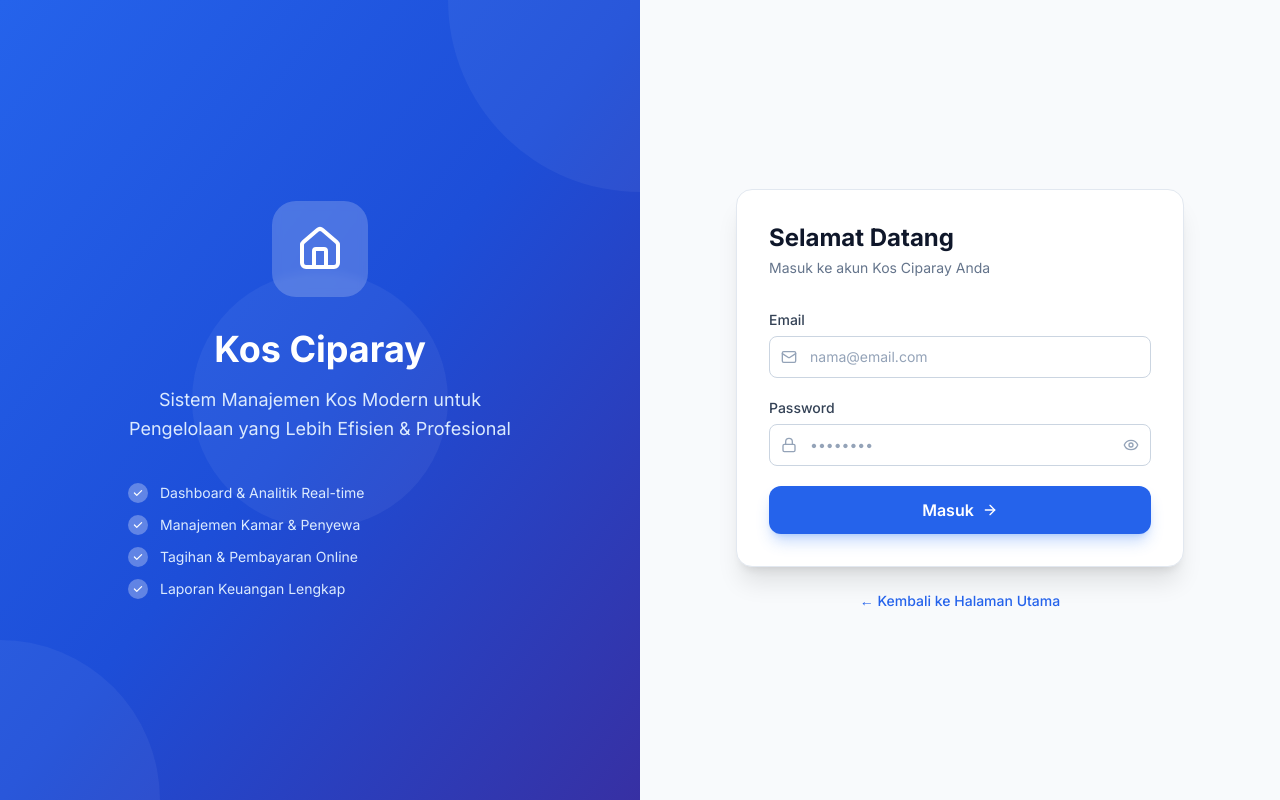
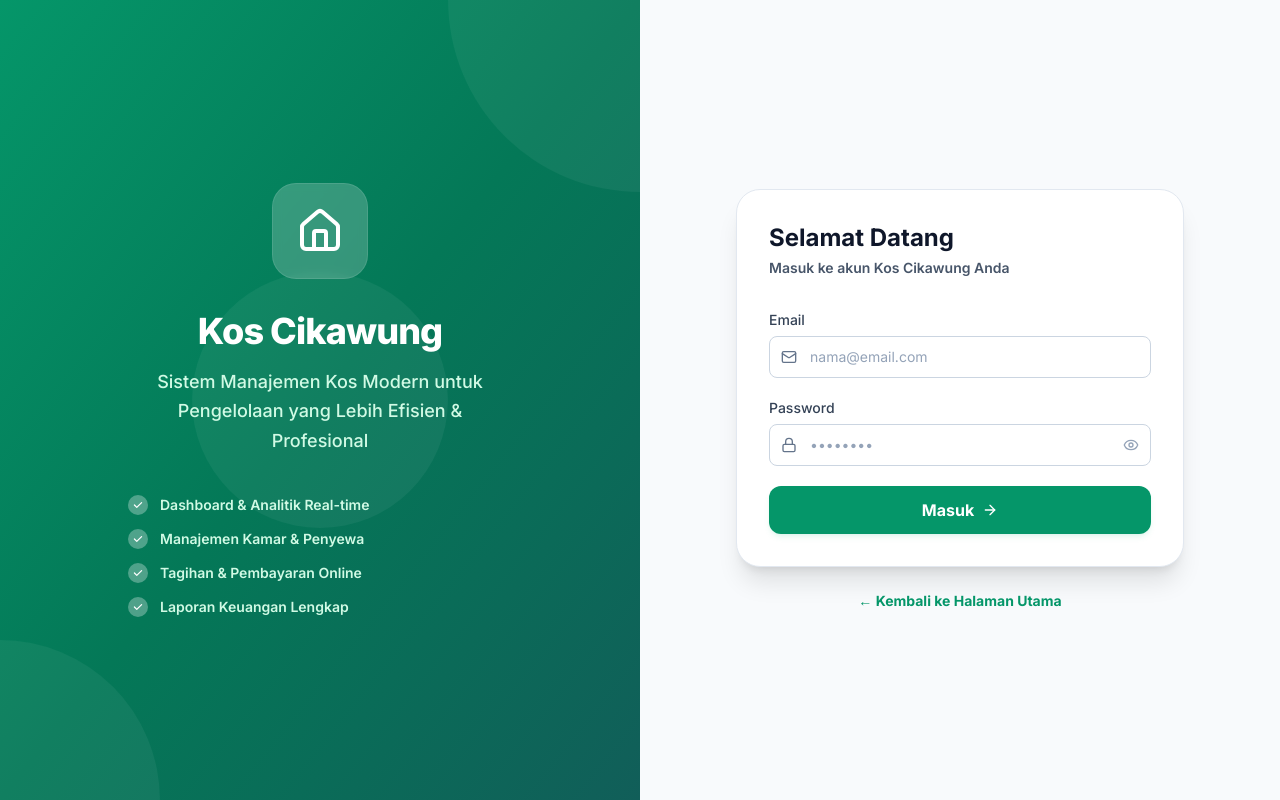
Before and after one commit to falahsuryaa/sistem-kos, a React (Vite) app in the folder client/: page /login in a window 1280 px wide. Built offline with nearby package versions, Linux system fonts and the light colour scheme; no server answers.

Commit message:
style: ubah warna login page ke aksen emerald untuk menghilangkan warna biru

```diff
--- a/client/src/pages/auth/LoginPage.tsx
+++ b/client/src/pages/auth/LoginPage.tsx
@@ -26,25 +26,25 @@ export default function LoginPage() {
   };
 
   return (
-    <div className="min-h-screen flex">
+    <div className="min-h-screen flex transition-colors duration-200">
       {/* Left Panel - Decorative */}
-      <div className="hidden lg:flex lg:w-1/2 bg-gradient-to-br from-blue-600 via-blue-700 to-indigo-800 relative overflow-hidden flex-col items-center justify-center p-12">
+      <div className="hidden lg:flex lg:w-1/2 bg-gradient-to-br from-emerald-600 via-emerald-700 to-teal-800 relative overflow-hidden flex-col items-center justify-center p-12">
         {/* Background circles */}
         <div className="absolute top-0 right-0 w-96 h-96 bg-white/5 rounded-full -translate-y-1/2 translate-x-1/2" />
         <div className="absolute bottom-0 left-0 w-80 h-80 bg-white/5 rounded-full translate-y-1/2 -translate-x-1/2" />
         <div className="absolute top-1/2 left-1/2 w-64 h-64 bg-white/5 rounded-full -translate-x-1/2 -translate-y-1/2" />
 
         <div className="relative z-10 text-white text-center">
-          <div className="w-24 h-24 bg-white/20 rounded-3xl flex items-center justify-center mx-auto mb-8 backdrop-blur-sm">
+          <div className="w-24 h-24 bg-white/20 rounded-3xl flex items-center justify-center mx-auto mb-8 backdrop-blur-sm border border-white/10">
             <Home className="w-12 h-12 text-white" />
           </div>
-          <h1 className="text-4xl font-bold mb-4">Kos Ciparay</h1>
-          <p className="text-blue-100 text-lg max-w-sm leading-relaxed">
+          <h1 className="text-4xl font-extrabold mb-4 tracking-tight">Kos Cikawung</h1>
+          <p className="text-emerald-100 text-lg max-w-sm leading-relaxed font-medium">
             Sistem Manajemen Kos Modern untuk Pengelolaan yang Lebih Efisien & Profesional
           </p>
 
           {/* Feature list */}
-          <div className="mt-10 space-y-3 text-left">
+          <div className="mt-10 space-y-3.5 text-left font-semibold">
             {['Dashboard & Analitik Real-time', 'Manajemen Kamar & Penyewa', 'Tagihan & Pembayaran Online', 'Laporan Keuangan Lengkap'].map((feature) => (
               <div key={feature} className="flex items-center gap-3">
                 <div className="w-5 h-5 rounded-full bg-white/30 flex items-center justify-center flex-shrink-0">
@@ -52,7 +52,7 @@ export default function LoginPage() {
                     <path fillRule="evenodd" d="M16.707 5.293a1 1 0 010 1.414l-8 8a1 1 0 01-1.414 0l-4-4a1 1 0 011.414-1.414L8 12.586l7.293-7.293a1 1 0 011.414 0z" clipRule="evenodd" />
                   </svg>
                 </div>
-                <span className="text-blue-100 text-sm">{feature}</span>
+                <span className="text-emerald-100 text-sm">{feature}</span>
               </div>
             ))}
           </div>
@@ -60,25 +60,25 @@ export default function LoginPage() {
       </div>
 
       {/* Right Panel - Login Form */}
-      <div className="flex-1 flex items-center justify-center p-8 bg-slate-50 dark:bg-slate-900">
+      <div className="flex-1 flex items-center justify-center p-8 bg-slate-50 dark:bg-slate-950">
         <div className="w-full max-w-md">
           {/* Mobile Logo */}
           <div className="lg:hidden flex items-center gap-3 mb-8">
-            <div className="w-10 h-10 rounded-xl bg-gradient-to-br from-blue-500 to-blue-700 flex items-center justify-center">
+            <div className="w-10 h-10 rounded-xl bg-gradient-to-br from-emerald-500 to-emerald-700 flex items-center justify-center">
               <Home className="w-5 h-5 text-white" />
             </div>
-            <h1 className="text-2xl font-bold text-slate-900 dark:text-white">Kos Ciparay</h1>
+            <h1 className="text-2xl font-bold text-slate-900 dark:text-white">Kos Cikawung</h1>
           </div>
 
-          <div className="bg-white dark:bg-slate-800 rounded-2xl p-8 shadow-xl border border-slate-200 dark:border-slate-700">
+          <div className="bg-white dark:bg-slate-900 rounded-3xl p-8 shadow-xl border border-slate-200 dark:border-slate-800">
             <h2 className="text-2xl font-bold text-slate-900 dark:text-white mb-1">Selamat Datang</h2>
-            <p className="text-slate-500 dark:text-slate-400 text-sm mb-8">Masuk ke akun Kos Ciparay Anda</p>
+            <p className="text-slate-600 dark:text-slate-400 text-sm mb-8 font-semibold">Masuk ke akun Kos Cikawung Anda</p>
 
             <form onSubmit={handleSubmit} className="space-y-5">
               <div>
                 <label className="label">Email</label>
                 <div className="relative">
-                  <Mail className="absolute left-3 top-1/2 -translate-y-1/2 w-4 h-4 text-slate-400" />
+                  <Mail className="absolute left-3 top-1/2 -translate-y-1/2 w-4 h-4 text-slate-500" />
                   <input
                     type="email"
                     value={email}
@@ -93,7 +93,7 @@ export default function LoginPage() {
               <div>
                 <label className="label">Password</label>
                 <div className="relative">
-                  <Lock className="absolute left-3 top-1/2 -translate-y-1/2 w-4 h-4 text-slate-400" />
+                  <Lock className="absolute left-3 top-1/2 -translate-y-1/2 w-4 h-4 text-slate-500" />
                   <input
                     type={showPassword ? 'text' : 'password'}
                     value={password}
@@ -115,7 +115,7 @@ export default function LoginPage() {
               <button
                 type="submit"
                 disabled={isLoading}
-                className="w-full bg-blue-600 hover:bg-blue-700 disabled:opacity-60 disabled:cursor-not-allowed text-white font-semibold py-3 px-4 rounded-xl transition-all duration-200 flex items-center justify-center gap-2 shadow-lg shadow-blue-500/30"
+                className="w-full bg-emerald-600 hover:bg-emerald-700 disabled:opacity-60 disabled:cursor-not-allowed text-white font-bold py-3 px-4 rounded-xl transition-all duration-200 flex items-center justify-center gap-2 shadow-md shadow-emerald-500/10"
               >
                 {isLoading ? (
                   <><Loader2 className="w-4 h-4 animate-spin" /> Memproses...</>
@@ -126,8 +126,8 @@ export default function LoginPage() {
             </form>
           </div>
 
-          <p className="text-center mt-6 text-sm text-slate-500 dark:text-slate-400">
-            <Link to="/" className="text-blue-600 hover:text-blue-700 font-medium">← Kembali ke Halaman Utama</Link>
+          <p className="text-center mt-6 text-sm text-slate-550">
+            <Link to="/" className="text-emerald-600 dark:text-emerald-400 hover:underline font-bold">← Kembali ke Halaman Utama</Link>
           </p>
         </div>
       </div>
```
